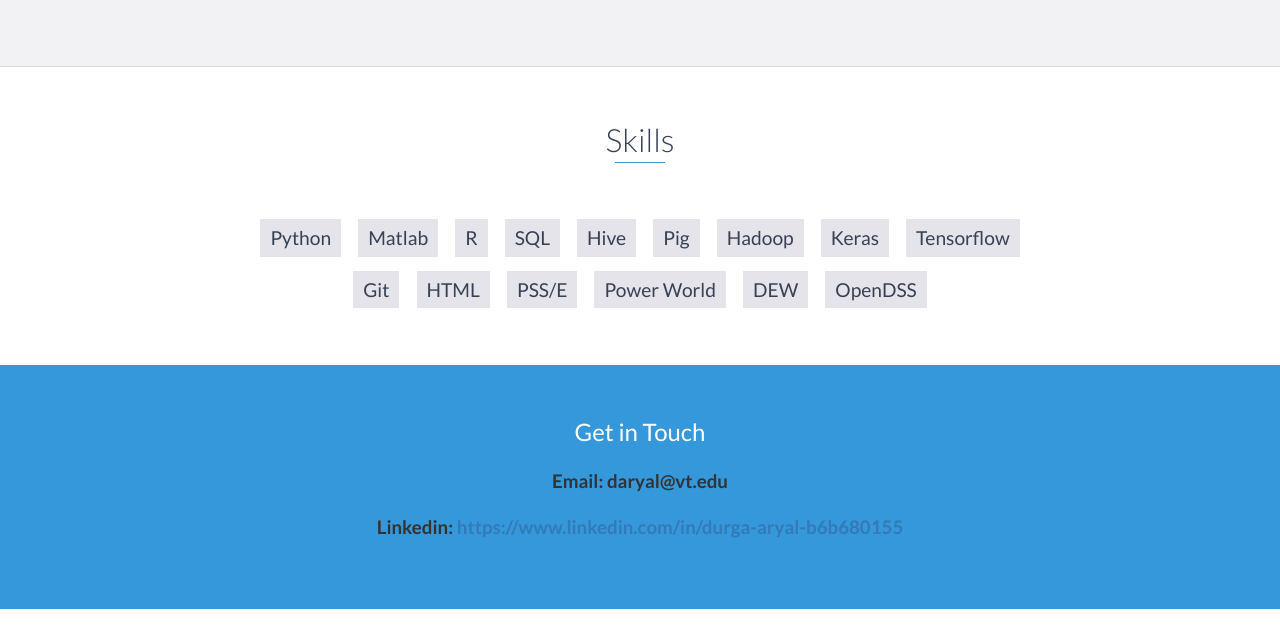
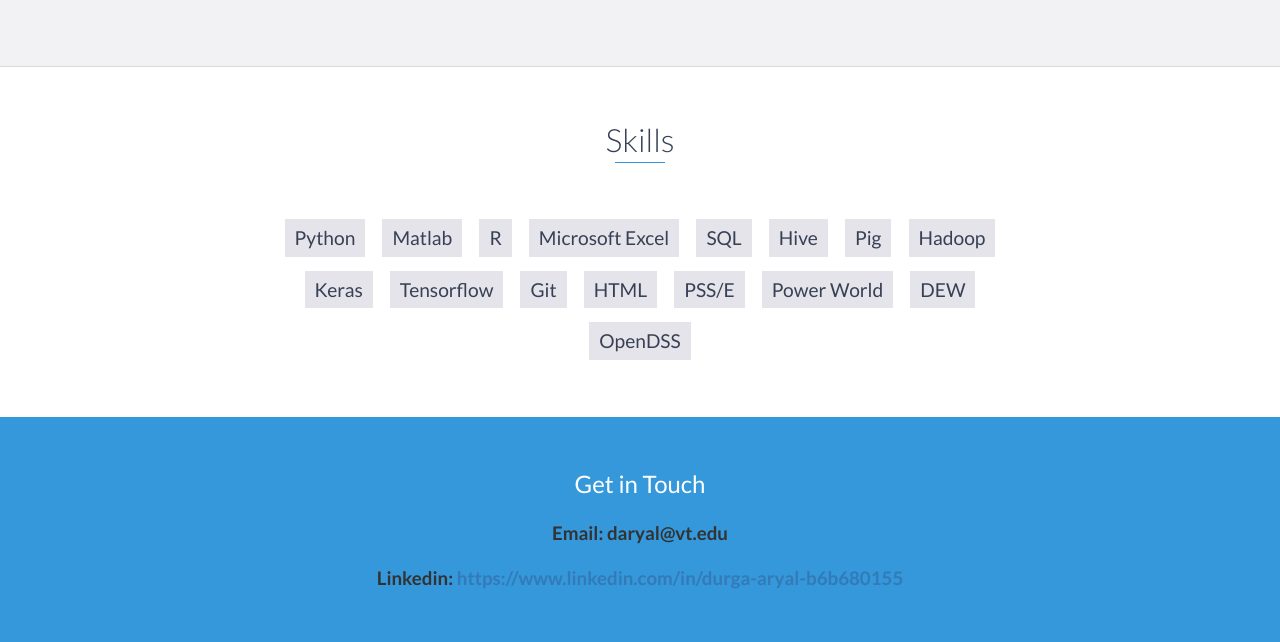
Before and after one commit to durgaaryal/durgaaryal.github.io, a website: page index.html in a window 1280 px wide. Shown: the part 2806-3448 px from the top of the page. Drawn offline with nearby package versions, Linux system fonts and the light colour scheme.

Commit message:
add excel as a skill

```diff
--- a/index.html
+++ b/index.html
@@ -221,6 +221,7 @@
             <li>Python</li>
             <li>Matlab</li>
             <li>R</li>
+            <li>Microsoft Excel</li>
             <li>SQL</li>
             <li>Hive</li>
             <li>Pig</li>
```
